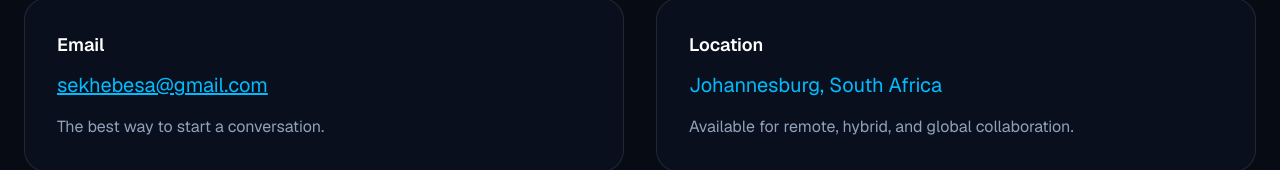
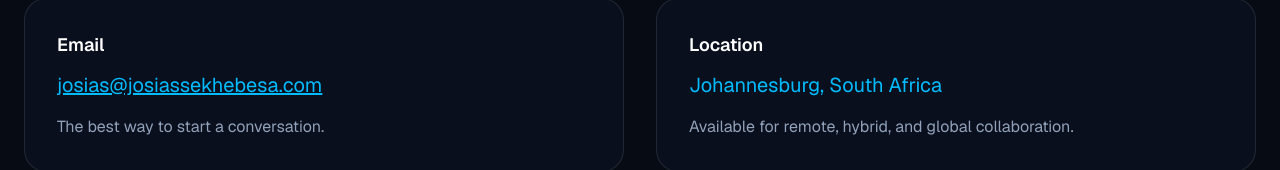
Before and after one commit to Josias-1/josiassekhebesa-portfolio, a Next.js app: page /contact in a window 1280 px wide. Shown: the part 748-918 px from the top of the page. Built offline with nearby package versions, Linux system fonts and the light colour scheme.

Commit message:
update: professional email add.

```diff
--- a/data/contact.ts
+++ b/data/contact.ts
@@ -1,5 +1,5 @@
 export const contact = {
-  email: "sekhebesa@gmail.com",
+  email: "josias@josiassekhebesa.com",
 
   location: "Johannesburg, South Africa",
 
--- a/data/profile.ts
+++ b/data/profile.ts
@@ -14,7 +14,7 @@ export const profile = {
 
   location: "Johannesburg, South Africa",
 
-  email: "sekhebesa@gmail.com",
+  email: "josias@josiassekhebesa.com",
 
   linkedin:
     "https://www.linkedin.com/in/josias-sekhebesa/",
```
Also changed, not shown: app/icon.png (deleted).
